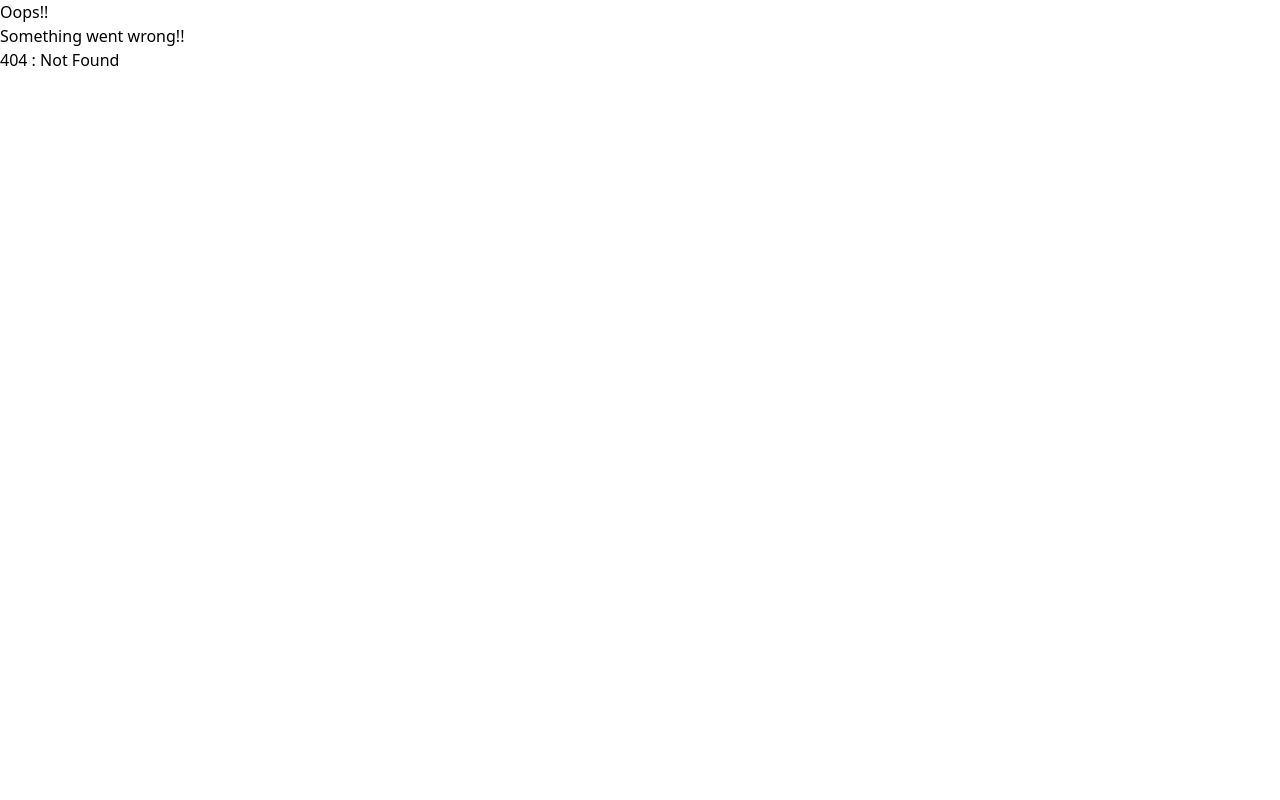
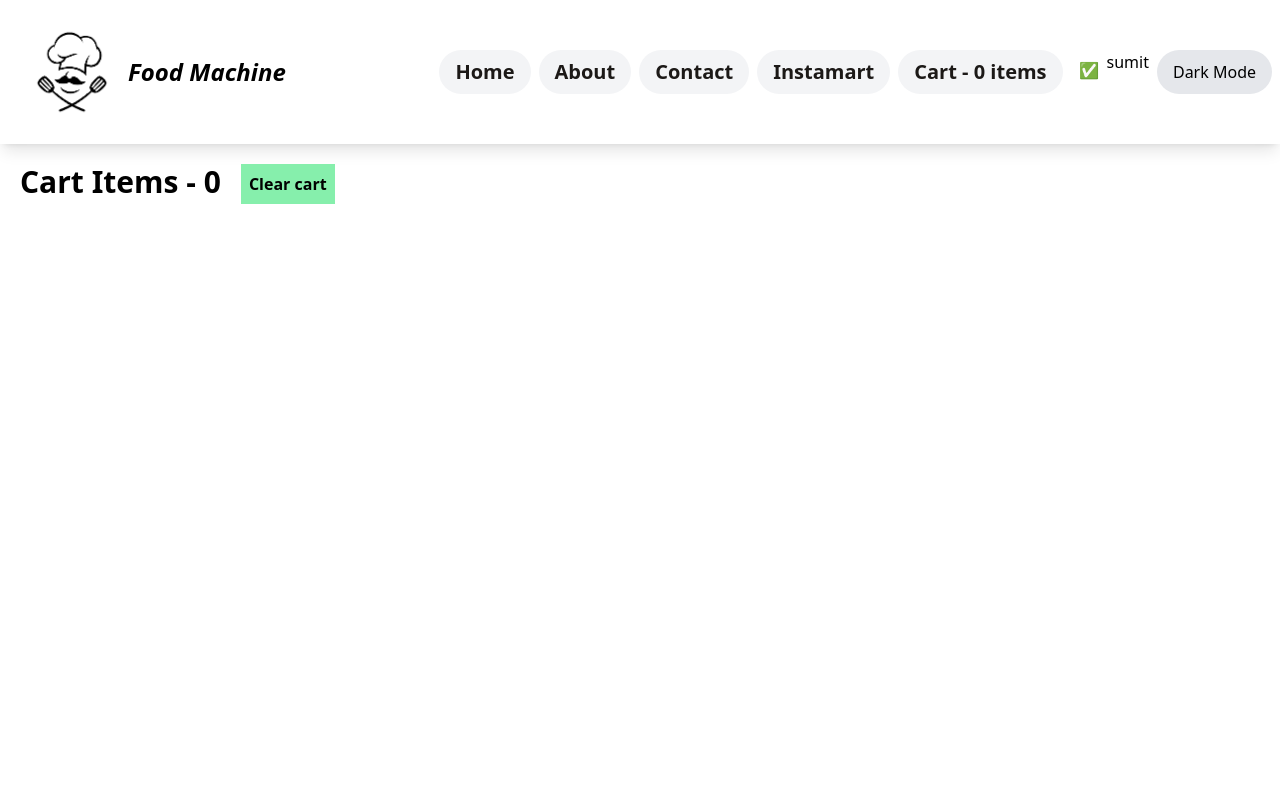
Before and after one commit to Sumit9953/Food-website, a React (Create React App) app: page /cart in a window 1280 px wide. Before the commit this address had no page. Shown: the top 800 px of the page. Built offline with nearby package versions, Linux system fonts and the light colour scheme.

Commit message:
react redux complete

```diff
--- a/package.json
+++ b/package.json
@@ -3,11 +3,13 @@
   "version": "0.1.0",
   "private": true,
   "dependencies": {
+    "@reduxjs/toolkit": "^1.9.5",
     "@testing-library/jest-dom": "^5.16.5",
     "@testing-library/react": "^13.4.0",
     "@testing-library/user-event": "^13.5.0",
     "react": "^18.2.0",
     "react-dom": "^18.2.0",
+    "react-redux": "^8.1.0",
     "react-router-dom": "^6.12.1",
     "react-scripts": "5.0.1",
     "react-shimmer-effects": "^1.0.2",
--- /dev/null
+++ b/src/components/Cart.js
@@ -0,0 +1,33 @@
+import React from 'react'
+import { useSelector } from 'react-redux'
+import FoodCard from './FoodCard'
+import { useDispatch } from 'react-redux'
+import { clearcart } from '../utils/cartSlice'
+
+const Cart = () => {
+    const cartItems = useSelector(store => store.cart.items)
+
+    const dispatch = useDispatch();
+
+    const handleClearCart = () => {
+        dispatch(clearcart())
+    }
+
+  return (
+    <div className='h-screen p-5'>
+        <div className='flex'>
+        <h1 className='font-bold text-3xl'>Cart Items - {cartItems.length}</h1>
+        <button onClick={() => handleClearCart()} className='bg-green-300 font-bold p-2 mx-5'>Clear cart</button>
+        </div>
+        <div className='flex'>
+        {cartItems.map((item) => {
+            return (
+                <FoodCard key={item.id} {...item} />
+            )
+        }) }
+        </div>
+    </div>
+  )
+}
+
+export default Cart
--- /dev/null
+++ b/src/components/FoodCard.js
@@ -0,0 +1,16 @@
+import { IMG_CDN_URL } from "../config";
+
+
+const FoodCard = ({name , category, imageId ,price}) => {
+
+    return (
+      <div className="w-60 h-72 transform transition duration-500 hover:scale-110 shadow-md mx-4 my-2 p-2">
+        <img className="w-full" src={IMG_CDN_URL + imageId } alt="" />
+        <h2 className="font-bold text-xl">{name}</h2>
+        <h3>{category}</h3>
+        <h4>{price/100} ₹</h4>
+      </div>
+    );
+  };
+
+  export default FoodCard;
--- a/src/components/Header.js
+++ b/src/components/Header.js
@@ -3,6 +3,7 @@ import { Link } from "react-router-dom";
 import useOnline from "../utils/useOnline";
 import { useState , useEffect , useContext } from "react";
 import UserContext from "../utils/UserContext";
+import { useSelector } from "react-redux";
 
 
 // named export
@@ -25,6 +26,9 @@ const Headrer = () => {
   const [theme, setTheme] = useState("light")
 
   const {user} = useContext(UserContext);
+
+  const cartItems = useSelector(store => store.cart.items)
+  console.log(cartItems);
 
   useEffect(() => {
     if(theme === "dark"){
@@ -59,7 +63,7 @@ const Headrer = () => {
             <li className=" bg-gray-100 text-stone-900 p-2 px-4 rounded-full font-bold hover:bg-gray-300 hover:fon text-xl">Instamart</li>
           </Link>
           <Link to="/cart">
-            <li className=" bg-gray-100 text-stone-900 p-2 px-4 rounded-full font-bold hover:bg-gray-300 hover:fon text-xl">Cart</li>
+            <li className=" bg-gray-100 text-stone-900 p-2 px-4 rounded-full font-bold hover:bg-gray-300 hover:fon text-xl">Cart - {cartItems.length} items</li>
           </Link>
         </ul>
         <h1 className="p-2 rounded-full">{isOnline ? "✅": "📴"}</h1>
--- a/src/components/RestaurantMenu.js
+++ b/src/components/RestaurantMenu.js
@@ -1,46 +1,71 @@
-
-import Shimmer from './Shimmer'
+import Shimmer from "./Shimmer";
 
 //To read id from the url like /restaurant/:123 thne they return 123
-import { useParams } from 'react-router-dom'
-import { IMG_CDN_URL } from '../config';
-import useRestaurant from '../utils/useRestaurant';
+import { useParams } from "react-router-dom";
+import { IMG_CDN_URL } from "../config";
+import useRestaurant from "../utils/useRestaurant";
+import { addItem } from "../utils/cartSlice";
+import { useDispatch } from "react-redux";
 
 const RestaurantMenu = () => {
+  const params = useParams();
+  const { resId } = params;
 
-  const params = useParams();
-  const {resId} = params;
+  const dispatch = useDispatch()
 
-  const restaurantData = useRestaurant(resId)
+  const restaurantData = useRestaurant(resId);
 
-  const {restaurant , restaurantMenu} = restaurantData;
+  const { restaurant, restaurantMenu } = restaurantData;
 
-  return (!restaurant) ? <Shimmer /> : (
-    <div className='flex  dark:bg-black dark:text-white justify-between'>
+  // const handleAddItem = () => {
+  //   dispatch(addItem("Grapes"))
+  // }
 
-        <div className='p-11 w-1/2 shadow-md rounded-lg'>
-        <img className='w-full' src={IMG_CDN_URL + restaurant.cloudinaryImageId} alt="" />
-        <h2 className='font-bold text-2xl'>{restaurant.name}</h2>
+  const addFoodItem = (item) => {
+    // console.log(item);
+    dispatch(addItem(item))
+  }
+
+  return !restaurant ? (
+    <Shimmer />
+  ) : (
+    <div className="flex  dark:bg-black dark:text-white justify-between">
+      <div className="p-11 w-1/2 shadow-md rounded-lg">
+        <img
+          className="w-full"
+          src={IMG_CDN_URL + restaurant.cloudinaryImageId}
+          alt=""
+        />
+        <h2 className="font-bold text-2xl">{restaurant.name}</h2>
         <h2>{restaurant.costForTwoMessage}</h2>
         <h3>{restaurant.area}</h3>
         <h3>{restaurant.city}</h3>
         <h3>{restaurant.avgRating} stars</h3>
-        </div>
-        <div className='w-1/2'>
-          <h1 className='font-bold text-3xl'>Menu</h1>
 
-          <ul className='flex flex-wrap'>
-            {restaurantMenu?.map((item) => {
-              return <div className='m-2 w-60'  key={item.card.info.id}>
-              <img className='w-60' src={IMG_CDN_URL + item.card.info.imageId} alt="" />
-              <li className='font-bold'>{item.card.info.name}</li>
-              </div>
-            }
-            ).slice(0, 10)}
-          </ul>
-        </div>
+      </div>
+      <div className="w-1/2">
+        <h1 className="font-bold text-3xl">Menu</h1>
+
+        <ul className="flex flex-wrap">
+          {restaurantMenu
+            ?.map((item) => {
+              return (
+                <div className="m-2 w-60" key={item.card.info.id}>
+                  <img
+                    className="w-60"
+                    src={IMG_CDN_URL + item.card.info.imageId}
+                    alt=""
+                  />
+                  <li className="font-bold">{item.card.info.name}</li>
+                  <button onClick={() => addFoodItem(item.card.info)} className="p-2 my-2 bg-green-200">Add</button>
+                </div>
+              );
+            })
+            .slice(0, 10)}
+        </ul>
+      </div>
     </div>
-  )
-}
+  );
+};
 
-export default RestaurantMenu
+export default RestaurantMenu;
--- a/src/index.js
+++ b/src/index.js
@@ -12,6 +12,7 @@ import Profile from "./components/Profile";
 // import Instamart from './components/Instamart';
 import { lazy, Suspense } from "react";
 import Shimmer from "./components/Shimmer";
+import Cart from "./components/Cart";
 
 const Instamart = lazy(() => import("./components/Instamart"));
 
@@ -51,6 +52,10 @@ const appRouter = createBrowserRouter([
           </Suspense>
         ),
       },
+      {
+        path: "/cart",
+        element: <Cart/>
+      },
     ],
   },
 ]);
--- /dev/null
+++ b/src/utils/cartSlice.js
@@ -0,0 +1,24 @@
+import { createSlice } from "@reduxjs/toolkit";
+
+const cartSlice = createSlice({
+  name: "cart",
+  initialState: {
+    items: [],
+  },
+
+  reducers: {
+    addItem: (state, action) => {
+      state.items.push(action.payload);
+    },
+    removeItem: (state,action) => {
+        state.items.pop()
+    },
+    clearcart: (state) => {
+        state.items = []
+    },
+  },
+});
+
+export const {addItem , removeItem , clearcart} = cartSlice.actions;
+
+export default cartSlice.reducer;
--- /dev/null
+++ b/src/utils/store.js
@@ -0,0 +1,10 @@
+import { configureStore } from "@reduxjs/toolkit";
+import cartSlice from "./cartSlice";
+
+const store = configureStore({
+    reducer: {
+        cart: cartSlice,
+    }
+})
+
+export default store
```
Also changed, not shown: src/App.js (+5 -2 lines), 1 other file (tests, documents, lock files or other folders).
